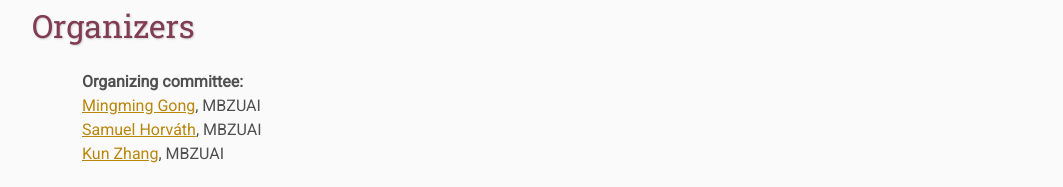
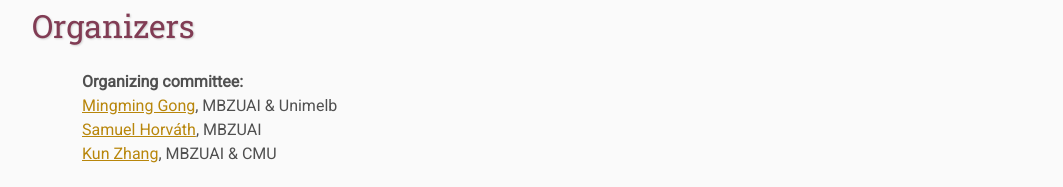
Before and after one commit to mbzuai-hiring/mbzuai-hiring.github.io, a plain HTML site: page index.html in a window 1280 px wide. Shown: the part 1042-1229 px from the top of the page, without its empty margins (108-1171 px from the left). Drawn offline with Linux system fonts and the light colour scheme.

Commit message:
Update index.html

```diff
--- a/index.html
+++ b/index.html
@@ -61,9 +61,9 @@
     <h2>Organizers</h2>
     <p>
         <b>Organizing committee:</b><br>
-        <a href="https://mbzuai.ac.ae/study/faculty/mingming-gong/">Mingming Gong</a>, MBZUAI<br>
+        <a href="https://mbzuai.ac.ae/study/faculty/mingming-gong/">Mingming Gong</a>, MBZUAI & Unimelb<br>
         <a href="https://mbzuai.ac.ae/study/faculty/samuel-horvath/">Samuel Horváth</a>, MBZUAI<br>
-        <a href="https://mbzuai.ac.ae/study/faculty/kun-zhang/">Kun Zhang</a>, MBZUAI<br>
+        <a href="https://mbzuai.ac.ae/study/faculty/kun-zhang/">Kun Zhang</a>, MBZUAI & CMU<br>
     </p>
     <p>
         <b>Local hosts:</b><br>
```
